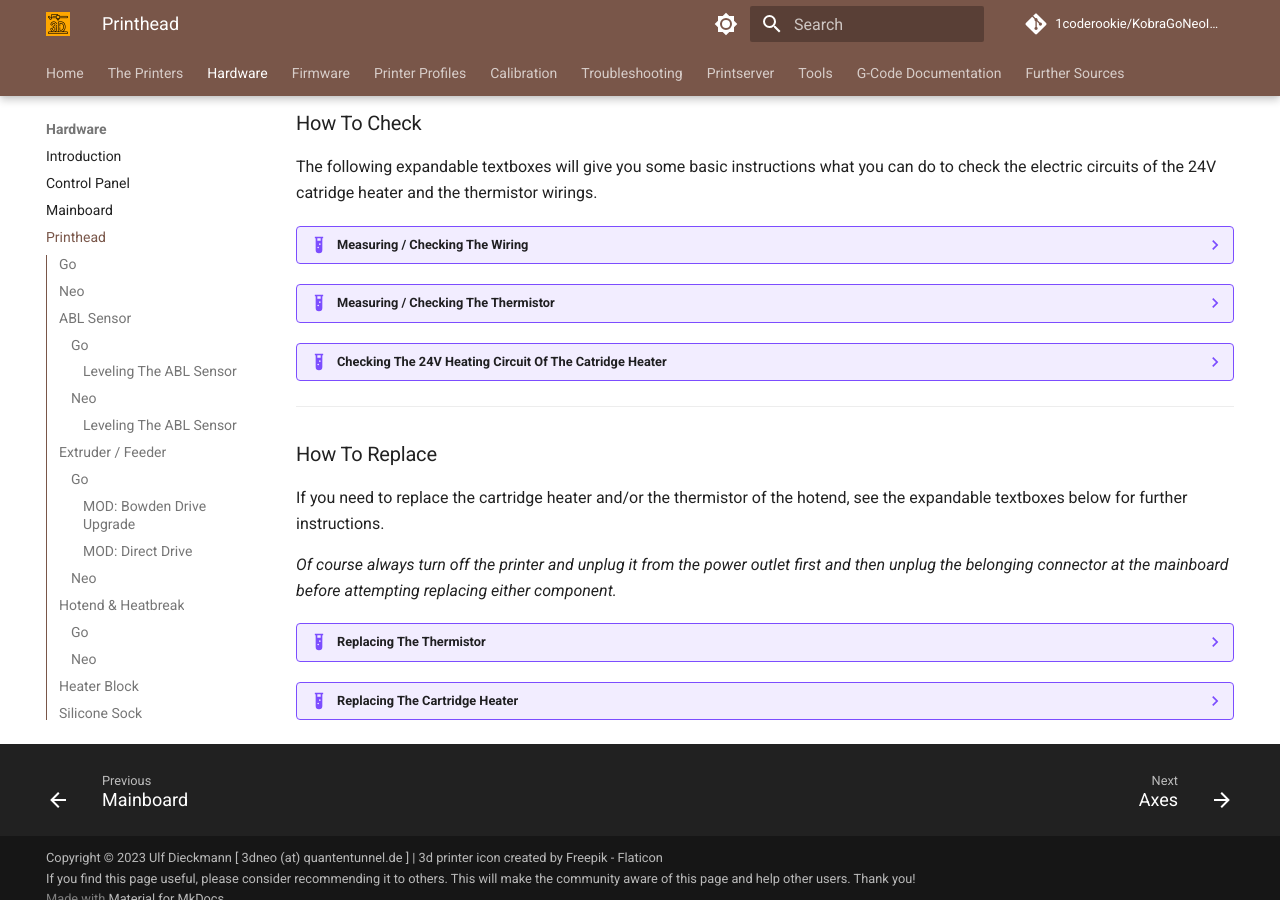
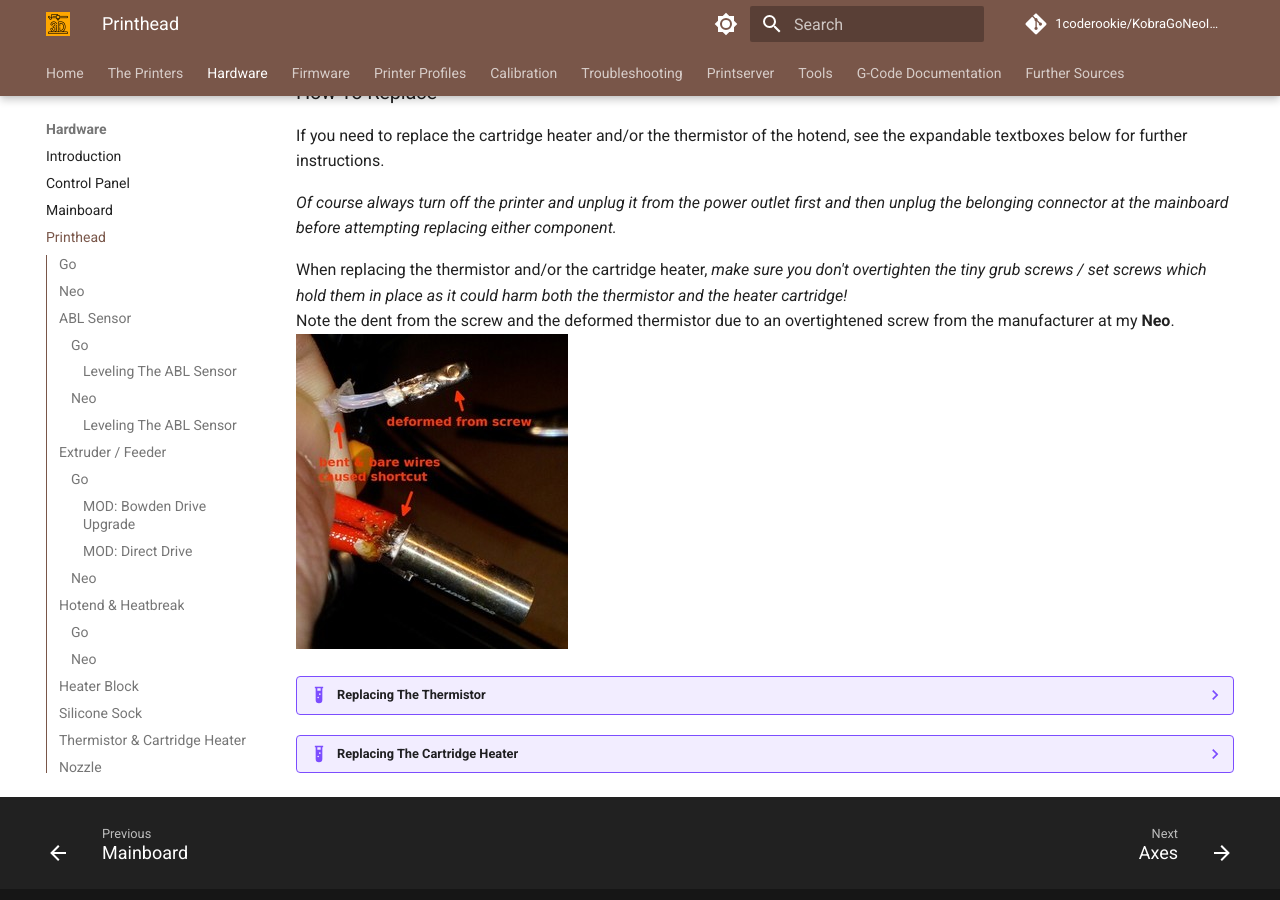
Before and after one commit to 1coderookie/KobraGoNeoInsights, an MkDocs documentation site: the page built from docs/hardware/printhead.md, in a window 1280 px wide and 900 px high, scrolled down 36517 px. Built offline with MkDocs 1.6.1 and Material for MkDocs 9.7.7, drawn with Linux system fonts in a browser that asks for light colours; comment, search, counter and statistics services are not loaded; some of the changed text lies outside the part shown.

Commit message:
Update printhead.md

```diff
--- a/docs/hardware/printhead.md
+++ b/docs/hardware/printhead.md
@@ -375,7 +375,6 @@ The following picture shows the specific plug which is necessary to fit into the
 
 !!! warning "Replacing The Cartridge Heater / Thermistor"
 
-    If you need to replace the thermistor and/or the cartridge heater, *make sure you don't overtighten the screws as it could harm both the thermistor and the heater cartridge!* Note the dent from the screw and the deformed thermistor due to an overtightened screw from the manufacturer at my **Neo**. <br> ![Deformed thermistor due to an overtightened screw](../assets/images/head_therm-cart-broken_web.jpg)
     See the section ["Checking The Cartridge Heater And The Thermistor"](#checking-the-cartridge-heater-and-the-thermistor) at the end of this chapter for further instructions about how to check and replace those components.
 
 ??? tip "General Tips"
@@ -772,6 +771,9 @@ If you need to replace the cartridge heater and/or the thermistor of the hotend,
 
 *Of course always turn off the printer and unplug it from the power outlet first and then unplug the belonging connector at the mainboard before attempting replacing either component.*
 
+When replacing the thermistor and/or the cartridge heater, *make sure you don't overtighten the tiny grub screws / set screws which hold them in place as it could harm both the thermistor and the heater cartridge!*
+Note the dent from the screw and the deformed thermistor due to an overtightened screw from the manufacturer at my **Neo**. <br> ![Deformed thermistor due to an overtightened screw](../assets/images/head_therm-cart-broken_web.jpg)
+
 ??? example "Replacing The Thermistor"
 
     If you need to change the thermistor, you should be able to do so by loosening the tiny set screw / grub screw in the heater block which holds it in place. As the screw and the thread might be blocked by hardened filament, heat up the hotend first to get it soft. Turn off the printer then and pay attention to not burn yourself when approaching to change it.
```
